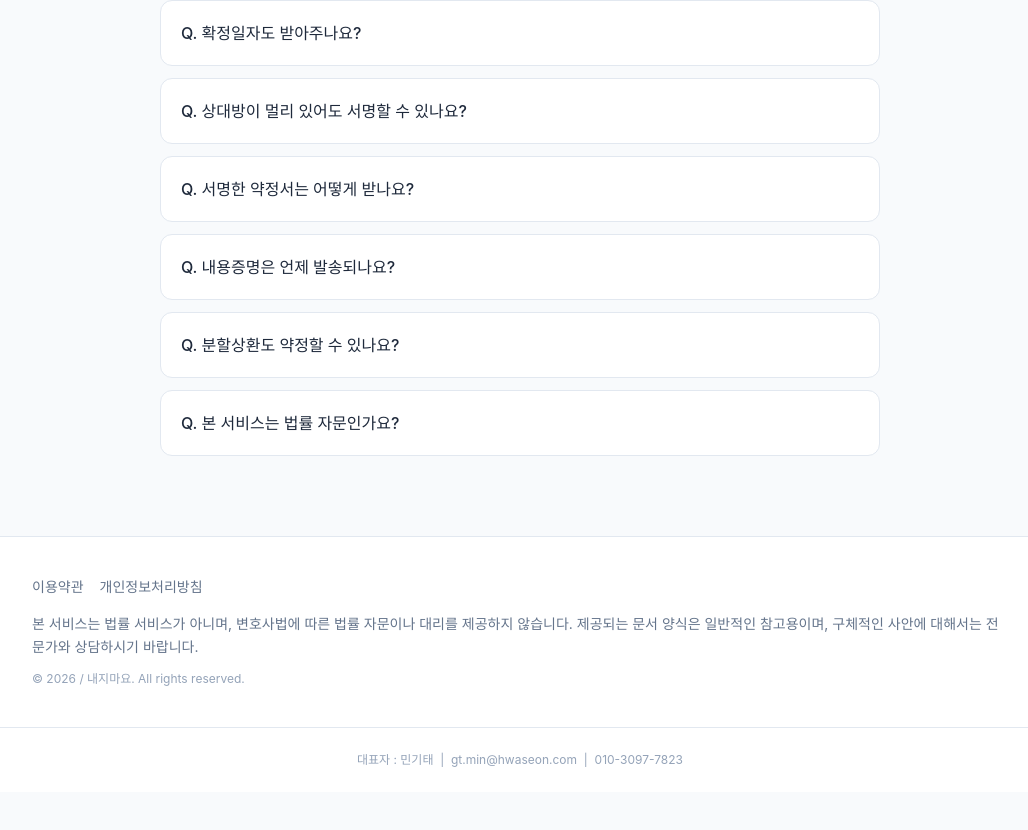
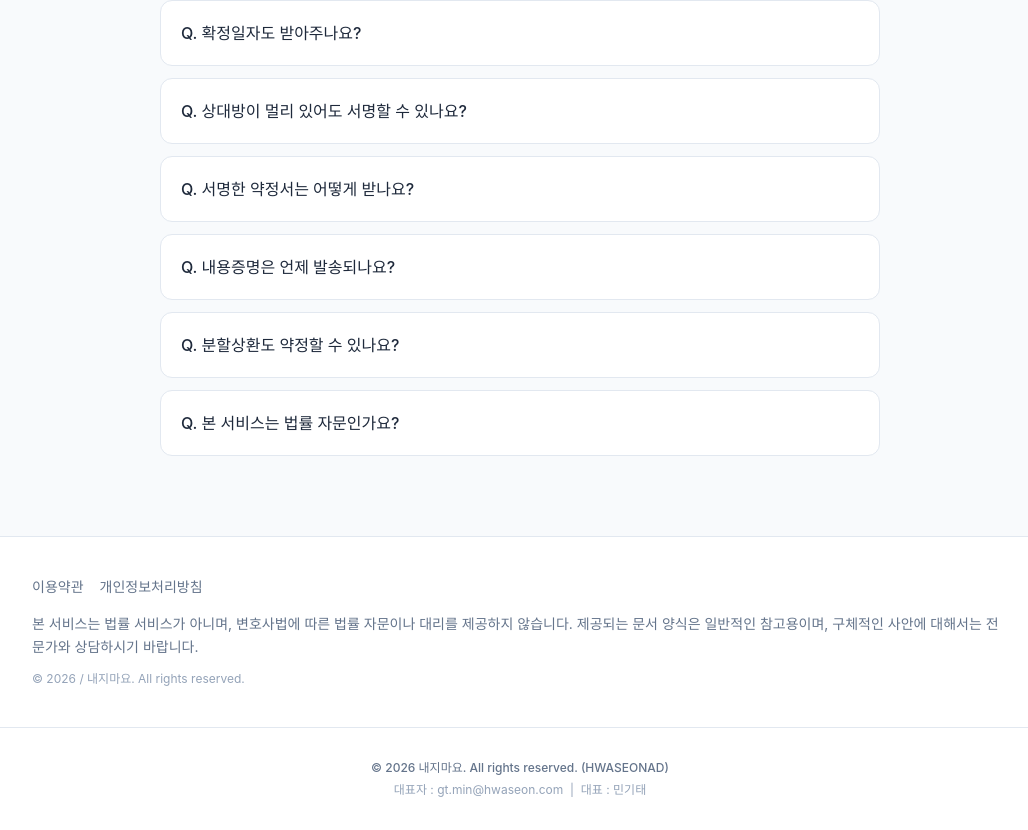
Before and after one commit to HWASEON-AD/loan-agreement-service, a Next.js app: page / in a window 1280 px wide. Shown: the part 2911-3741 px from the top of the page, without its empty margins (120-1148 px from the left). Before the commit the page ends 3703 px from the top, so only its background shows below. Built offline with nearby package versions, Linux system fonts and the light colour scheme; a web font is replaced by a local one.

Commit message:
feat: footer UI/UX 항목 제거, 저작권 및 대표자 정보만 유지

```diff
--- a/app/layout.tsx
+++ b/app/layout.tsx
@@ -18,8 +18,9 @@ export default function RootLayout({
     <html lang="ko">
       <body className="font-sans antialiased text-slate-900 bg-slate-50">
         {children}
-        <footer className="py-6 text-center text-xs text-slate-400 border-t border-slate-200 bg-white mt-auto">
-          대표자 : 민기태 &nbsp;|&nbsp; gt.min@hwaseon.com &nbsp;|&nbsp; 010-3097-7823
+        <footer className="py-8 text-center text-xs text-slate-400 border-t border-slate-200 bg-white mt-auto space-y-1.5">
+          <p className="font-medium text-slate-500">© 2026 내지마요. All rights reserved. (HWASEONAD)</p>
+          <p>대표자 : gt.min@hwaseon.com &nbsp;|&nbsp; 대표 : 민기태</p>
         </footer>
       </body>
     </html>
```
